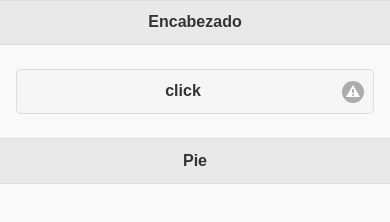
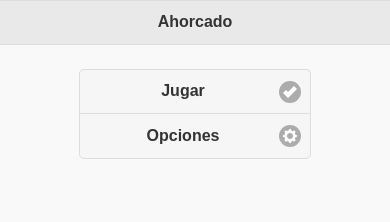
Before and after one commit to jairmn23/practica01, a plain HTML site: page index.html in a window 390 px wide. Drawn offline with Linux system fonts and the light colour scheme; files whose address does not match are found by name.

Commit message:
2subida
se cambio el index y se agregaron dos paguinas

```diff
--- a/index.html
+++ b/index.html
@@ -26,18 +26,51 @@
  <!-- Principal -->
  <div data-role="page" id="principal" >
   <div data-role="header">
-    <h1>Encabezado</h1>
+    <h1>Ahorcado</h1>
+  </div>
+
+<div data-role="main" class="ui-content">
+<div align="center">
+  <div data-role="controlgroup" style="width:65%">
+    <a href="#juego" class="ui-btn ui-btn-corner-all ui-icon-check ui-btn-icon-right ">Jugar</a>
+
+    <a href="#opciones" class="ui-btn ui-btn-corner-all ui-icon-gear ui-btn-icon-right ">Opciones</a>
+     </div>
+    </div>
+  </div>
+</div>
+ <!-- Principal -->
+
+ <!-- Opciones -->
+ <div data-role="page" id="opciones" >
+  <div data-role="header">
+    <h1>Opciones</h1>
+    <a href="#principal" class="ui-btn-left" data-icon="home">inicio</a>
   </div>
 
   <div data-role="main" class="ui-content">
-    <a href="#" class="ui-btn ui-btn-corner-all ui-icon-alert ui-btn-icon-right">click</a>
+    <a href="#btn_sonido" class="ui-btn ui-btn-corner-all ui-icon-power ui-btn-icon-right">vibrar</a>
+    <a href="#btn_vibrar" class="ui-btn ui-btn-corner-all ui-icon-audio ui-btn-icon-right">sonido</a>
+  </div>
+</div>
+</div>
+
+ <!-- Opciones -->
+
+ <!-- Juego -->
+ <div data-role="page" id="juego" >
+  <div data-role="header">
+    <h1>Ahorcado</h1>
   </div>
 
-  <div data-role="footer">
-    <h1>Pie</h1>
+  <div data-role="main" class="ui-content">
+    <a href="#" class="ui-btn ui-btn-corner-all ui-icon-alert ui-btn-icon-right">Jugar</a>
+
   </div>
- </div>
- <!-- Principal -->
+</div>
+ <!-- Juego -->
+
+
 
  </body>
 </html>
```
